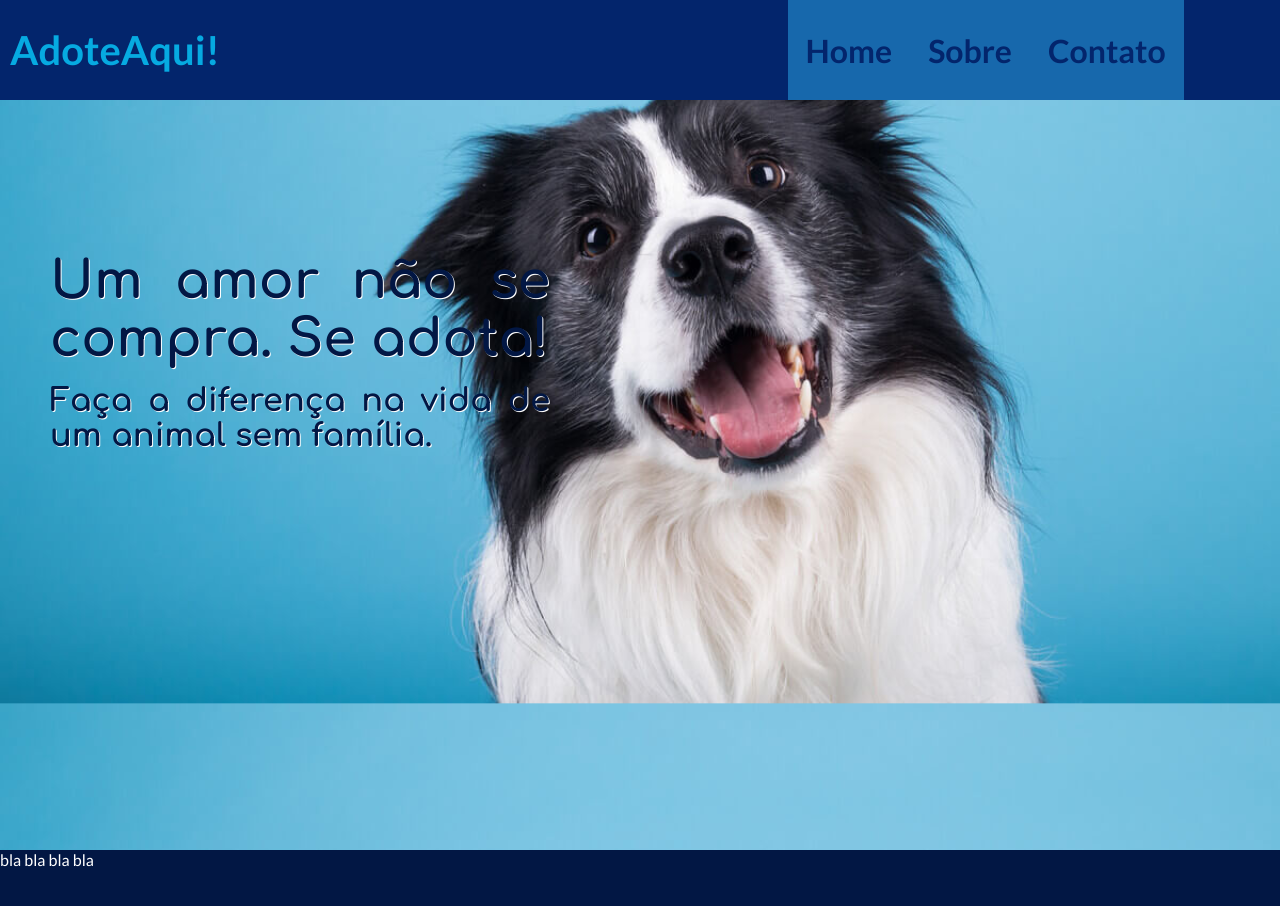
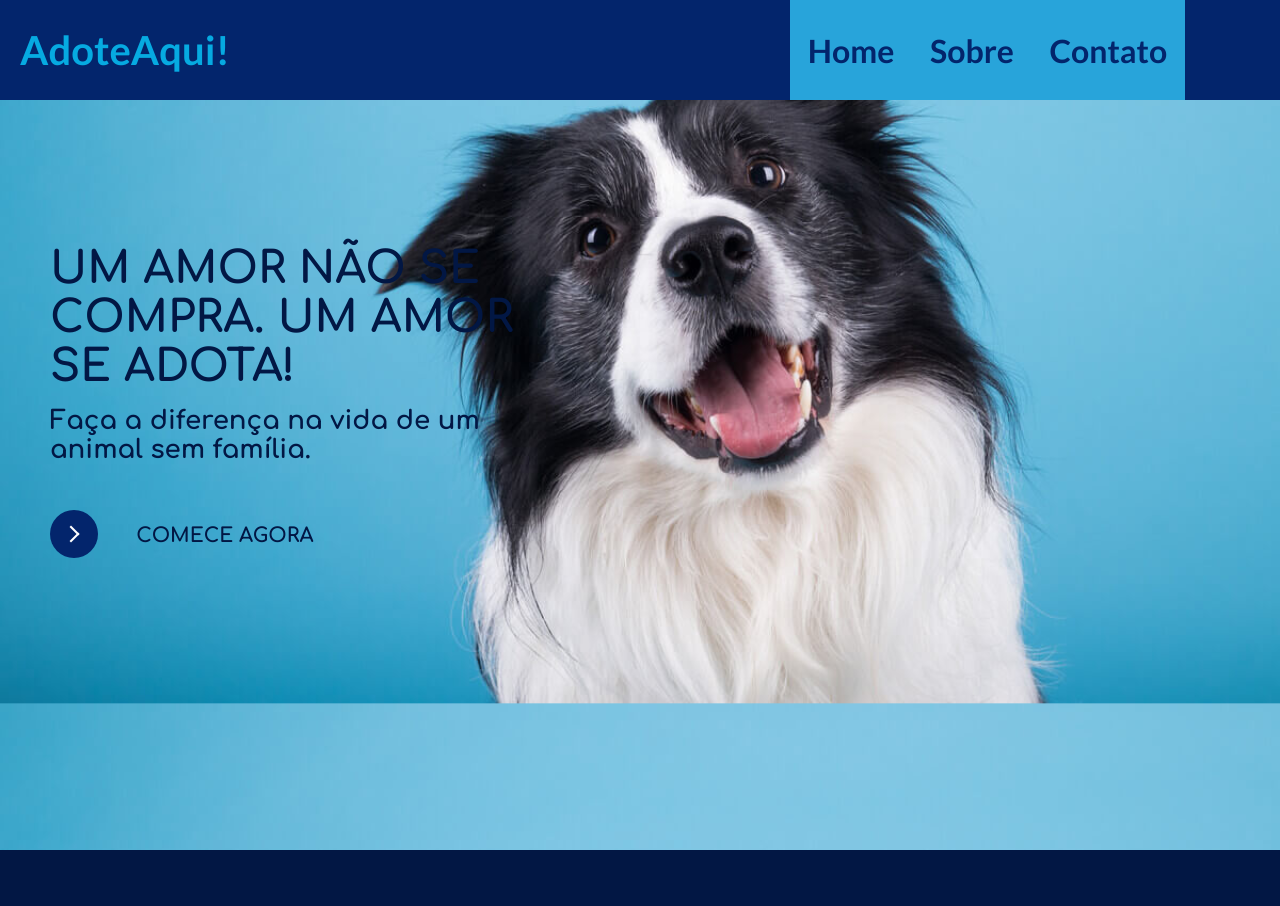
Before and after one commit to rioribeirods/adoteaqui1, a plain HTML site: page index.html in a window 1280 px wide. Shown: the top 906 px of the page. Before the commit the page ends 869 px from the top, so only its background shows below. Drawn offline with Linux system fonts and the light colour scheme.

Commit message:
added button

```diff
--- a/index.html
+++ b/index.html
@@ -29,18 +29,29 @@
 </nav>
     <div class="fundo">
 
-    <aside class="lateral">
+    <header class="lateral">
 
         <p>
-            Um amor não se compra.  Se adota!
+            Um amor não se compra. Um amor se adota!
         </p>
         <p>
             Faça a diferença na vida de um animal sem família.
         </p>
-    </aside>
+        <div class="button-static">
+            <button class="comece-agora">
+            <span class="circle" aria-hidden="true">
+            <span class="icon arrow"></span>
+            </span>
+            <span class="button-text">Comece agora</span>
+          </button>
+        </div>
+    </header>
 </div>
 <div class="text">
-    bla bla bla bla
+    bla
+    bla
+    bla
+    bla
 </div>
 </body>
 </html>
--- a/style.css
+++ b/style.css
@@ -12,7 +12,7 @@
     }
   }
 .container {
-    position: relative;
+    position: absolute;
     background-color: #021744;
     margin: 0;
     font-family: 'Lato', sans-serif;
@@ -21,37 +21,40 @@
 
 }
 .fundo {
-    position:relative;
+    position:static;
     height: 750px;
     width: 100vw;
     background-image: url(./dog2.jpg);
     background-size: cover;
     background-position-y: -250px;
-    margin-top: 0px;
+    margin-top: 100px;
 }
 .lateral {
     padding-top: 100px;
     margin-left: 50px;
     width: 500px;
-    text-align: justify;
+    /* text-align: justify; */
     font-family: 'Comfortaa', cursive;
     color: #021744;
-    text-shadow: 1px 1px white;
+    /* text-shadow: 1px 1px white; */
 }
 .lateral :nth-child(1) {
-    font-size: 52px;
+    font-size: 44px;
     margin-bottom: 0;
+    text-transform: uppercase;
 }
-.lateral :nth-last-child(1) {
-    font-size: 32px;
+.lateral :nth-child(2) {
+    font-size: 26px;
     margin-top: 15px;
 }
 .nav {
+    position: fixed;
     display: flex;
     flex-direction: row;
     justify-content: center;
     align-items: center;
     height: 100px;
+    margin-top: 0;
 }
 .botoes {
     display: flex;
@@ -61,7 +64,7 @@
     width: 300px;
     height: 100px;
     flex-grow: 1;
-    background-color: #1768ac;
+    background-color: #2fb9ecdc;
     color: #03256c;
     transform-origin: center center;
 }
@@ -72,6 +75,7 @@
     padding-left: 10px;
     flex-grow: 6;
     transform-origin: center left;
+    padding-left: 20px;
 }
 h1 {
     margin-block-start: 0.4em;
@@ -93,22 +97,121 @@ nav {
 .logo:hover {
     transform: scale(1.1);
     transition: transform .2s;
+    cursor: pointer;
 }
 .b1:hover {
     color:  #06aae1;
     transform: scale(1.1);
     transition: transform .2s;
+    cursor: pointer;
 }
 .b2:hover {
     color:  #06aae1;
     transform: scale(1.1);
     transition: transform .2s;
+    cursor: pointer;
 }
 .b3:hover {
     color:  #06aae1;
     transform: scale(1.1);
     transition: transform .2s;
+    cursor: pointer;
 }
 .b4 {
     flex-grow: 1;
 }
+
+/* From uiverse.io */
+button {
+    display: inline-block;
+    cursor: pointer;
+    outline: none;
+    border: 0;
+    vertical-align: middle;
+    text-decoration: none;
+    background: transparent;
+    padding: 0;
+    font-size: inherit;
+    font-family: inherit;
+    position: relative;
+   }
+
+   button.comece-agora {
+    width: 20rem;
+    height: auto;
+   }
+
+   button.comece-agora .circle {
+    transition: all 0.45s cubic-bezier(0.65, 0, 0.076, 1);
+    position: relative;
+    display: block;
+    margin: 0;
+    width: 3rem;
+    height: 3rem;
+    background: #03256c;
+    border-radius: 1.625rem;
+    margin-top: 20px;
+   }
+
+   button.comece-agora .circle .icon {
+    transition: all 0.45s cubic-bezier(0.65, 0, 0.076, 1);
+    position: absolute;
+    top: 0;
+    bottom: 0;
+    margin: auto;
+    background: #fff;
+   }
+
+   button.comece-agora .circle .icon.arrow {
+    transition: all 0.45s cubic-bezier(0.65, 0, 0.076, 1);
+    left: 0.625rem;
+    width: 1.125rem;
+    height: 0.125rem;
+    background: none;
+   }
+
+   button.comece-agora .circle .icon.arrow::before {
+    position: absolute;
+    content: "";
+    top: -0.29rem;
+    right: 0.0625rem;
+    width: 0.625rem;
+    height: 0.625rem;
+    border-top: 0.125rem solid #fff;
+    border-right: 0.125rem solid #fff;
+    transform: rotate(45deg);
+   }
+
+   button.comece-agora .button-text {
+    transition: all 0.45s cubic-bezier(0.65, 0, 0.076, 1);
+    position: absolute;
+    top: 0;
+    left: 0;
+    right: 0;
+    bottom: 0;
+    padding: 0.60rem 0;
+    margin: 0 0 0 1.85rem;
+    color: #021744;
+    font-weight: 700;
+    line-height: 1.6;
+    text-align: center;
+    text-transform: uppercase;
+    font-size: 20px;
+    margin-top: 20px;
+   }
+
+   button:hover .circle {
+    width: 100%;
+   }
+
+   button:hover .circle .icon.arrow {
+    background: #fff;
+    transform: translate(1rem, 0);
+   }
+
+   button:hover .button-text {
+    color: #fff;
+   }
+div.text {
+    margin-top: 2800px;
+}
```
